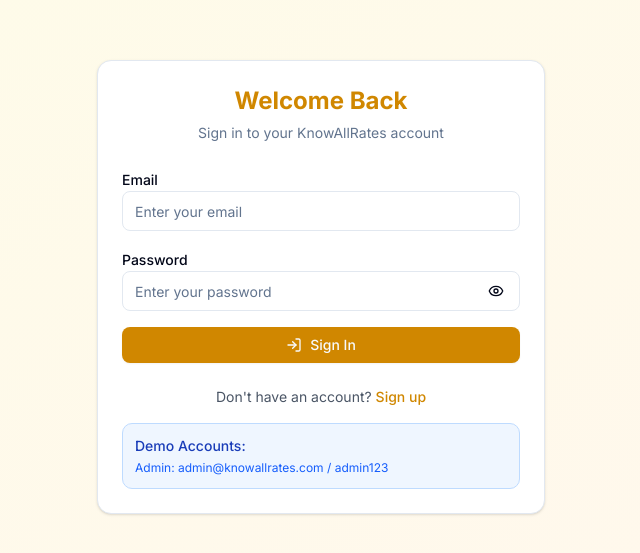
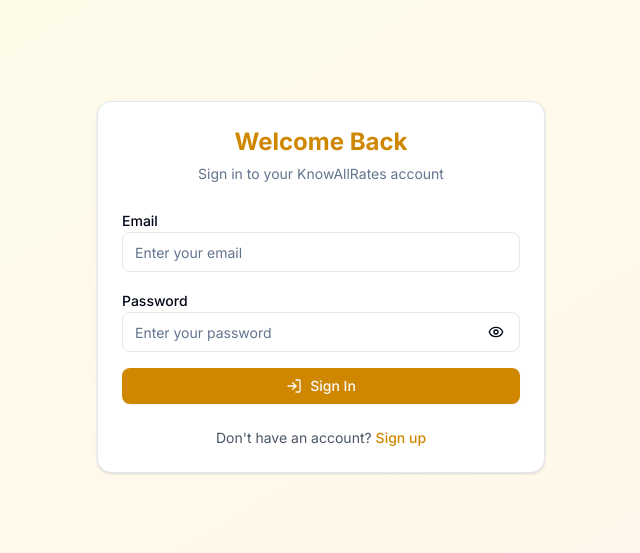
Before and after one commit to navjotNSK/knowallrates, a Next.js app: page /auth/signin in a window 1280 px wide. Shown: the part 113-666 px from the top of the page, without its empty margins (319-959 px from the left). Built offline with nearby package versions, Linux system fonts and the light colour scheme.

Commit message:
admin credentials removed.

```diff
--- a/src/app/auth/signin/page.tsx
+++ b/src/app/auth/signin/page.tsx
@@ -137,10 +137,6 @@ export default function SignInPage() {
             </p>
           </div>
 
-          <div className="mt-4 p-3 bg-blue-50 border border-blue-200 rounded-lg">
-            <p className="text-sm text-blue-800 font-medium">Demo Accounts:</p>
-            <p className="text-xs text-blue-600 mt-1">Admin: admin@knowallrates.com / admin123</p>
-          </div>
         </CardContent>
       </Card>
     </div>
```
